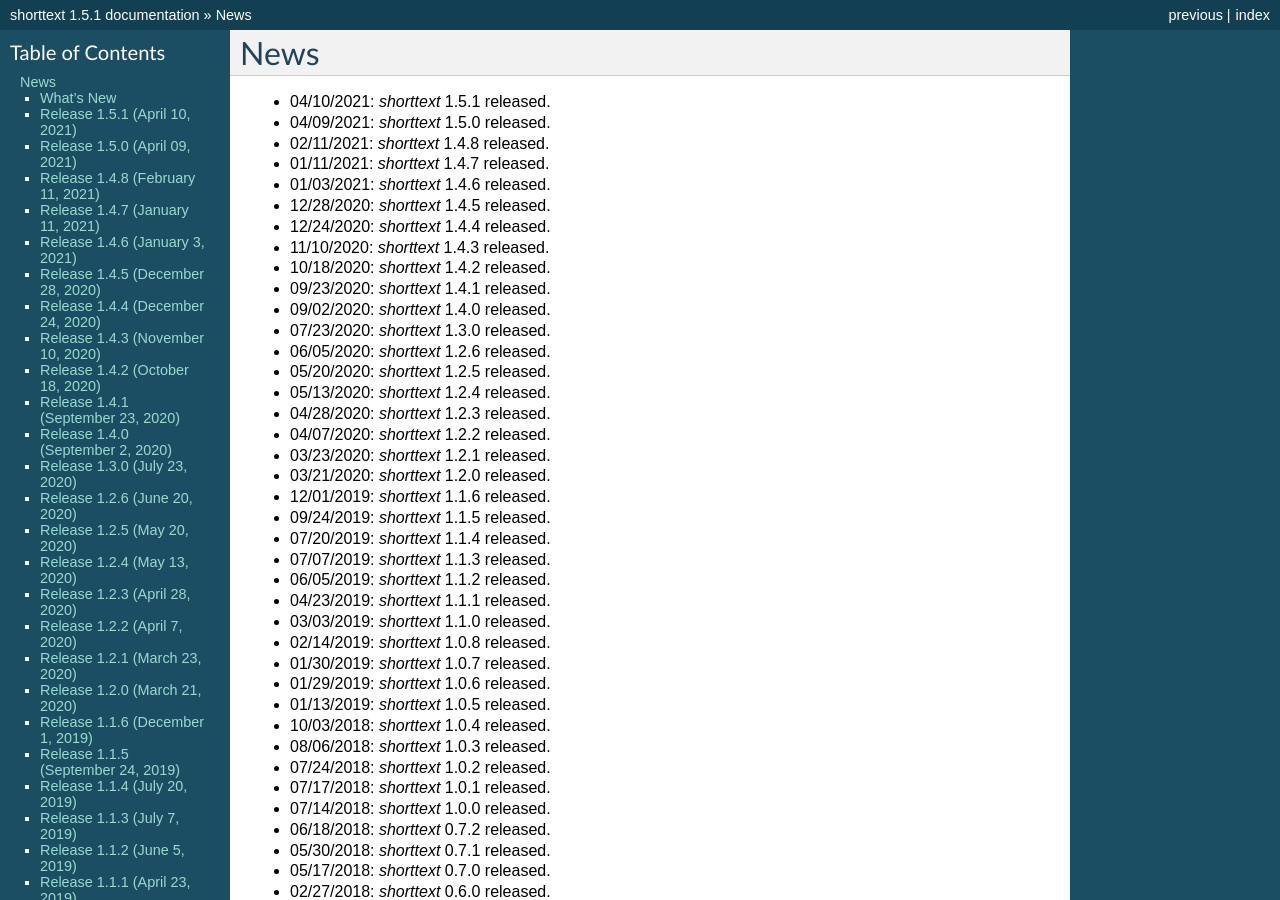
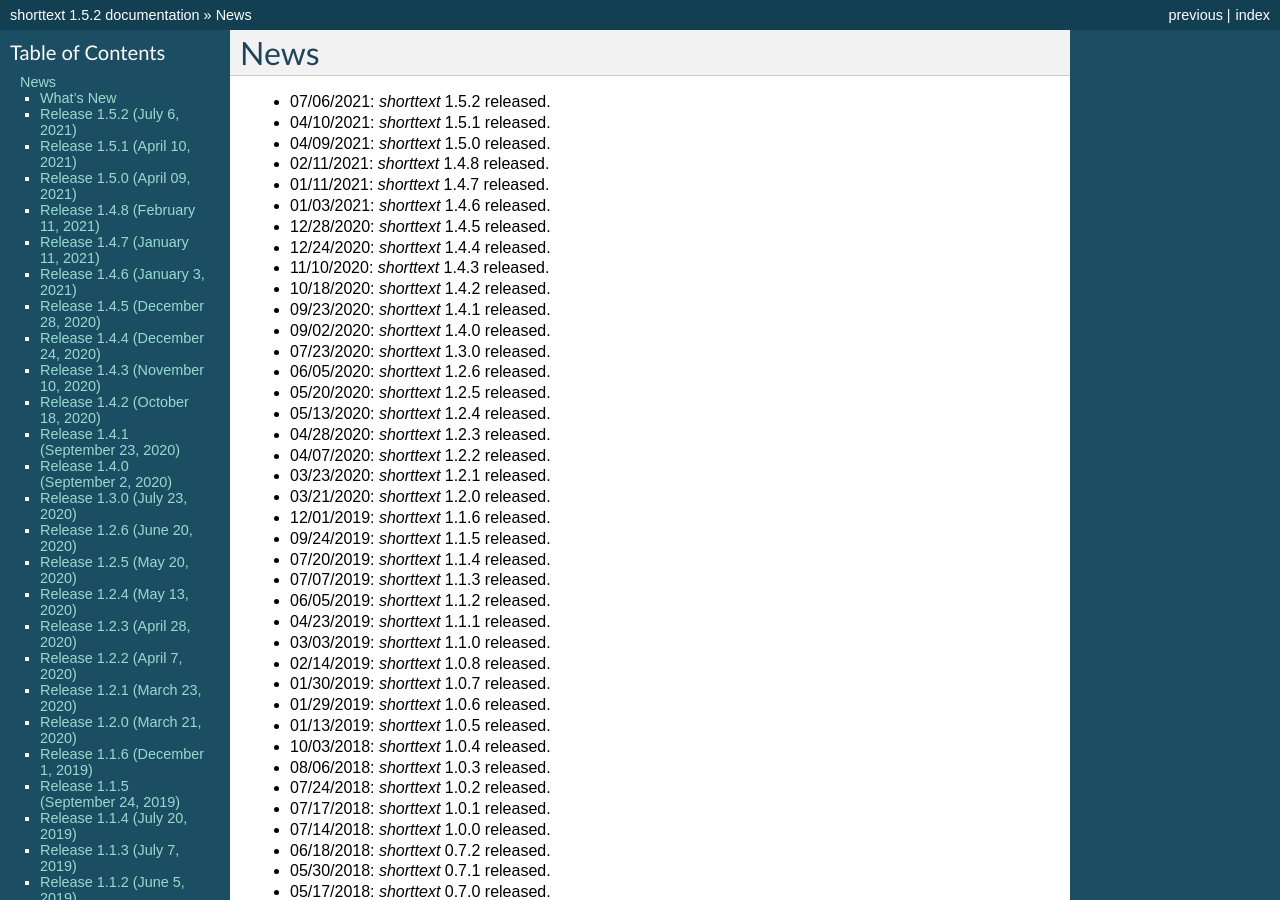
Before and after one commit to stephenhky/PyShortTextCategorization, a Sphinx documentation site: the page built from docs/news.rst, in a window 1280 px wide and 900 px high. Built offline with Sphinx 7.4.7, drawn with Linux system fonts in a browser that asks for light colours; some of the changed text lies outside the part shown.

Commit message:
release 1.5.2

```diff
--- a/docs/conf.py
+++ b/docs/conf.py
@@ -58,7 +58,7 @@ author = u'Kwan-Yuet Ho'
 # The short X.Y version.
 version = u'1.5'
 # The full version, including alpha/beta/rc tags.
-release = u'1.5.1'
+release = u'1.5.2'
 
 # The language for content autogenerated by Sphinx. Refer to documentation
 # for a list of supported languages.
--- a/docs/news.rst
+++ b/docs/news.rst
@@ -1,6 +1,7 @@
 News
 ====
 
+* 07/06/2021: `shorttext` 1.5.2 released.
 * 04/10/2021: `shorttext` 1.5.1 released.
 * 04/09/2021: `shorttext` 1.5.0 released.
 * 02/11/2021: `shorttext` 1.4.8 released.
@@ -69,6 +70,11 @@ News
 
 What's New
 ----------
+
+Release 1.5.2 (July 6, 2021)
+----------------------------
+
+* Resolved bugs regarding `keras` import.
 
 Release 1.5.1 (April 10, 2021)
 ------------------------------
--- a/setup.py
+++ b/setup.py
@@ -35,7 +35,7 @@ def test_requirements():
 
 
 setup(name='shorttext',
-      version='1.5.1',
+      version='1.5.2',
       description="Short Text Mining",
       long_description=package_description(),
       long_description_content_type='text/markdown',
```
